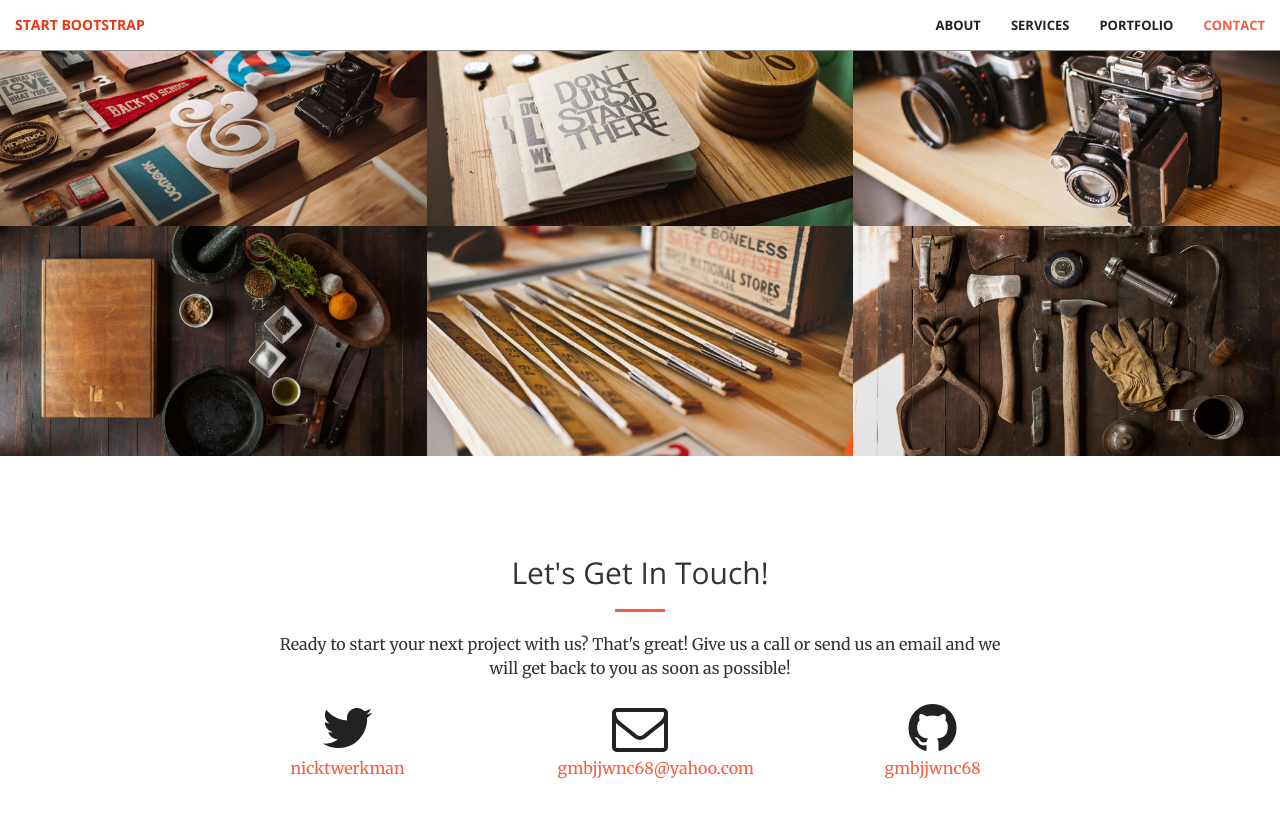
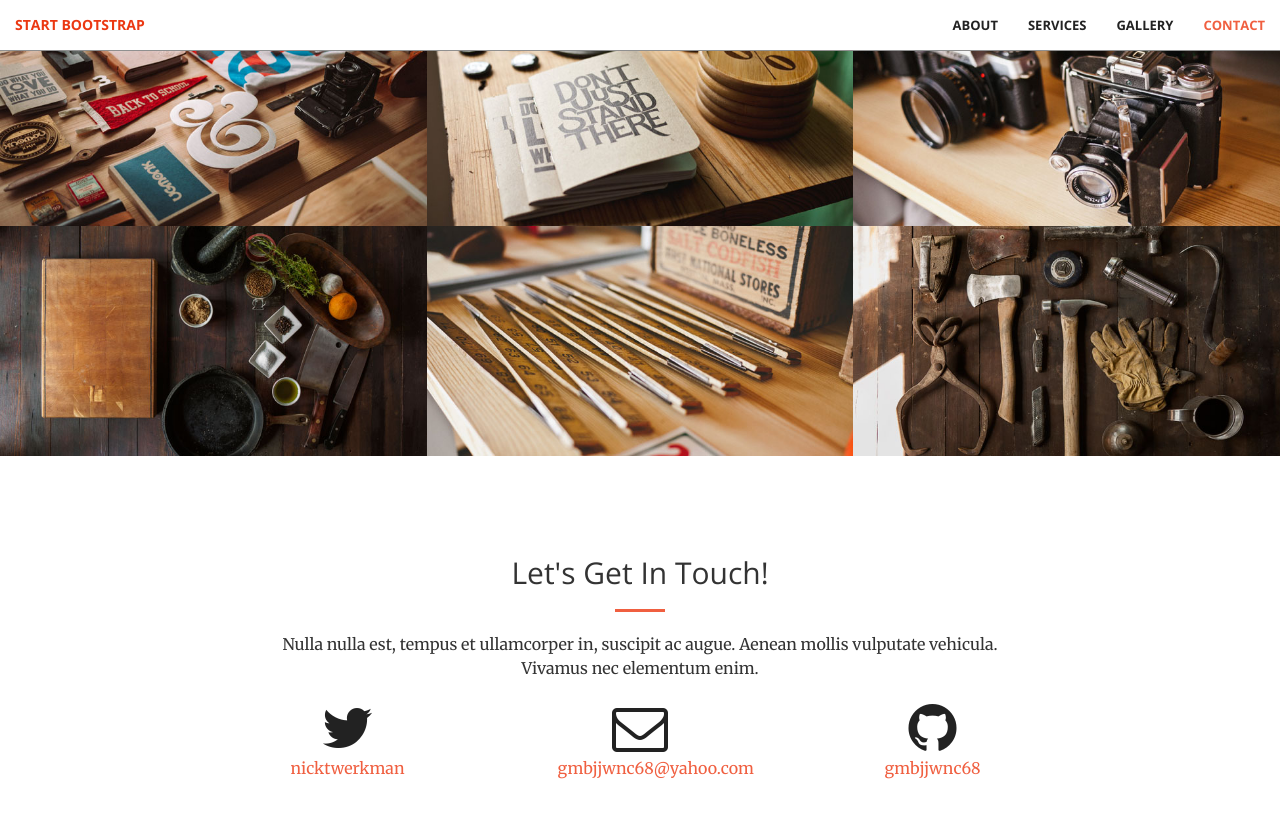
Before and after one commit to gmbjjwnc68/gmbjjwnc68.github.io, a Jekyll site: the page built from index.html, in a window 1280 px wide and 900 px high, scrolled down 1874 px. Shown: the top 818 px of the window. Built offline with Jekyll 4.4.1, drawn with Linux system fonts in a browser that asks for light colours.

Commit message:
Nav.html changes

```diff
--- a/_includes/aside.html
+++ b/_includes/aside.html
@@ -1,8 +1,8 @@
   <aside class="bg-dark">
       <div class="container text-center">
           <div class="call-to-action">
-              <h2>Free Download at Start Bootstrap!</h2>
-              <a href="#" class="btn btn-default btn-xl wow tada">Download Now!</a>
+              <h2>Free Trial</h2>
+              <a href="#" class="btn btn-default btn-xl wow tada">Join Now!</a>
           </div>
       </div>
   </aside>
--- a/_includes/contact.html
+++ b/_includes/contact.html
@@ -4,7 +4,7 @@
             <div class="col-lg-8 col-lg-offset-2 text-center">
                 <h2 class="section-heading">Let's Get In Touch!</h2>
                 <hr class="primary">
-                <p>Ready to start your next project with us? That's great! Give us a call or send us an email and we will get back to you as soon as possible!</p>
+                <p>Nulla nulla est, tempus et ullamcorper in, suscipit ac augue. Aenean mollis vulputate vehicula. Vivamus nec elementum enim.</p>
             </div>
         <div class="col-lg-2 col-lg-offset-2 text-center">
             <a href="https://twitter.com/{{ site.twitter_username }}">
--- a/_includes/nav.html
+++ b/_includes/nav.html
@@ -21,7 +21,7 @@
                     <a class="page-scroll" href="#services">Services</a>
                 </li>
                 <li>
-                    <a class="page-scroll" href="#portfolio">Portfolio</a>
+                    <a class="page-scroll" href="#portfolio">Gallery</a>
                 </li>
                 <li>
                     <a class="page-scroll" href="#contact">Contact</a>
```
